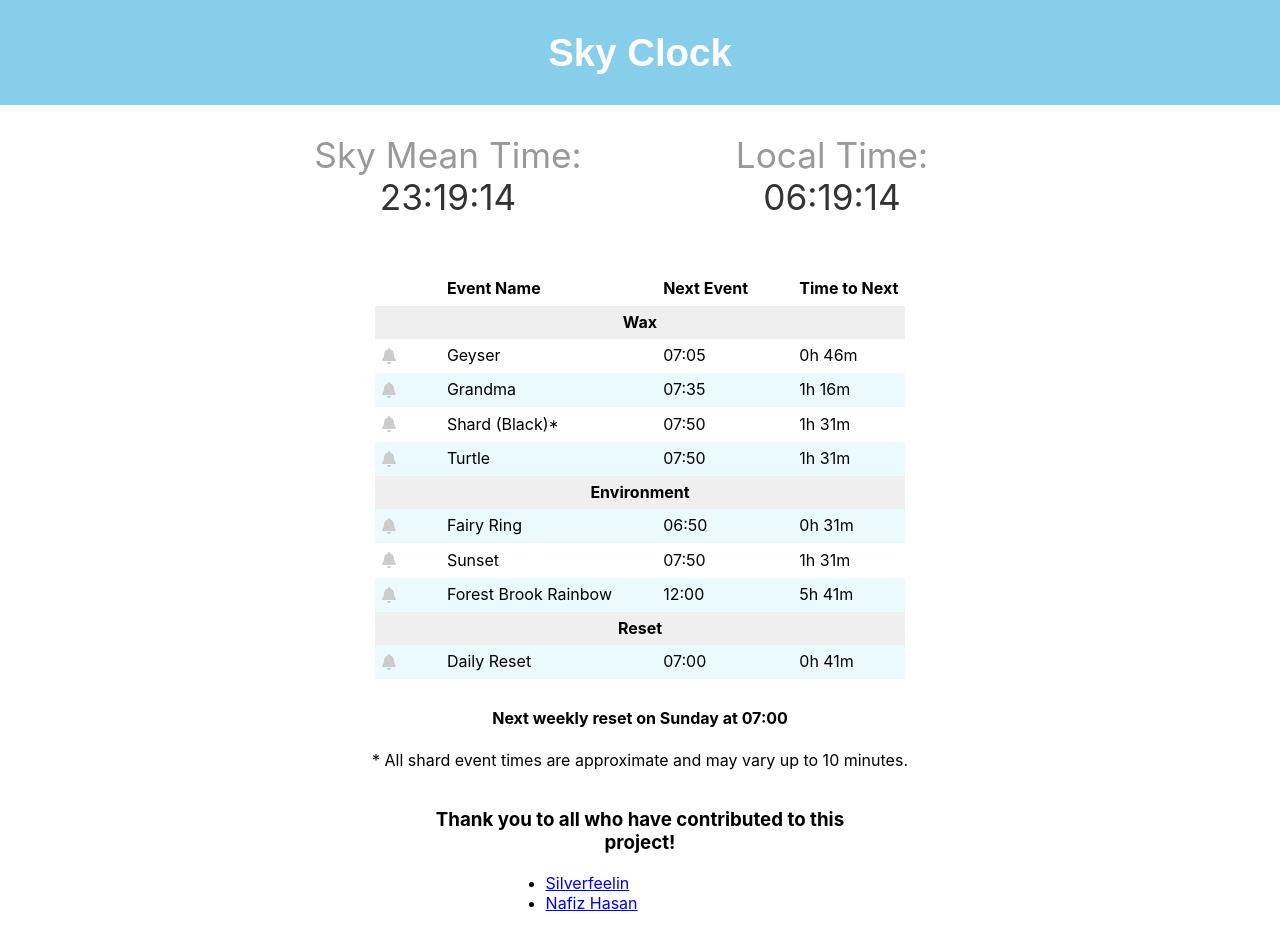
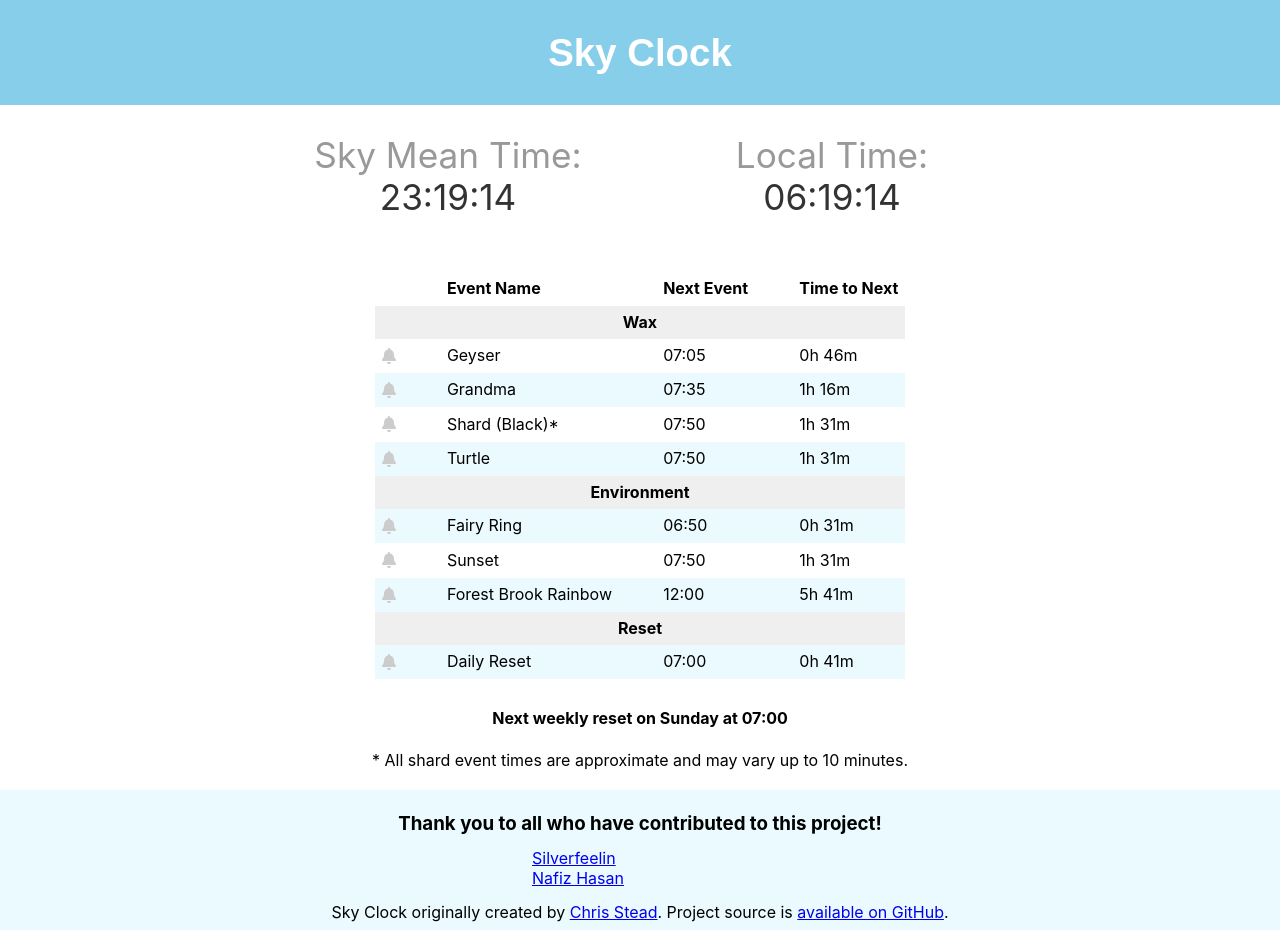
Before and after one commit to cmstead/sky-clock, a React (Create React App) app: page / in a window 1280 px wide. Shown: the top 930 px of the page. Built offline with nearby package versions, Linux system fonts and the light colour scheme.

Commit message:
F Finished contributor footer

```diff
--- a/src/App.js
+++ b/src/App.js
@@ -34,9 +34,9 @@
           <div id="shard-disclaimer">
             <div>* All shard event times are approximate and may vary up to 10 minutes.</div>
           </div>
-          <Contributors></Contributors>
         </main>
       </div>
+          <Contributors></Contributors>
     </div>
   );
 }
--- a/src/Properties.css
+++ b/src/Properties.css
@@ -13,6 +13,9 @@
   --color-tr-head: #efefef;
   --color-tr-even: #fff;
   --color-tr-odd: #eafaff;
+
+  /* Footer */
+  --color-footer-bg: #eafaff;
 }
 
 /* Background base colors: #070F16, #0B1823, #102233, #152D42, #1A3751 */
@@ -31,4 +34,7 @@
   --color-tr-head: #102233;
   --color-tr-even: #070F16;
   --color-tr-odd: #0B1823;
+
+  /* Footer */
+  --color-footer-bg: #0B1823;
 }
--- a/src/components/contributor/contributors.css
+++ b/src/components/contributor/contributors.css
@@ -1,13 +1,26 @@
+h3 {
+    line-height: .6em;
+}
+
 #contributors {
     text-align: center;
-    width: 60%;
-    margin: 0 auto;
-    padding-top: 1.2em;
+    width: 100%;
+    margin-top: 1.2em;
+    padding-top: .6em;
     padding-bottom: 1.2em;
+
+    background-color: var(--color-footer-bg);
 }
 
 #contributors ul {
+    display: block;
     width: 40%;
+    margin: 0 auto;
+    padding-bottom: .9em;
     text-align: left;
-    margin-left: 6em;
 }
+
+#contributors ul li {
+    list-style: none;
+    margin-left: 8em;
+}
```
